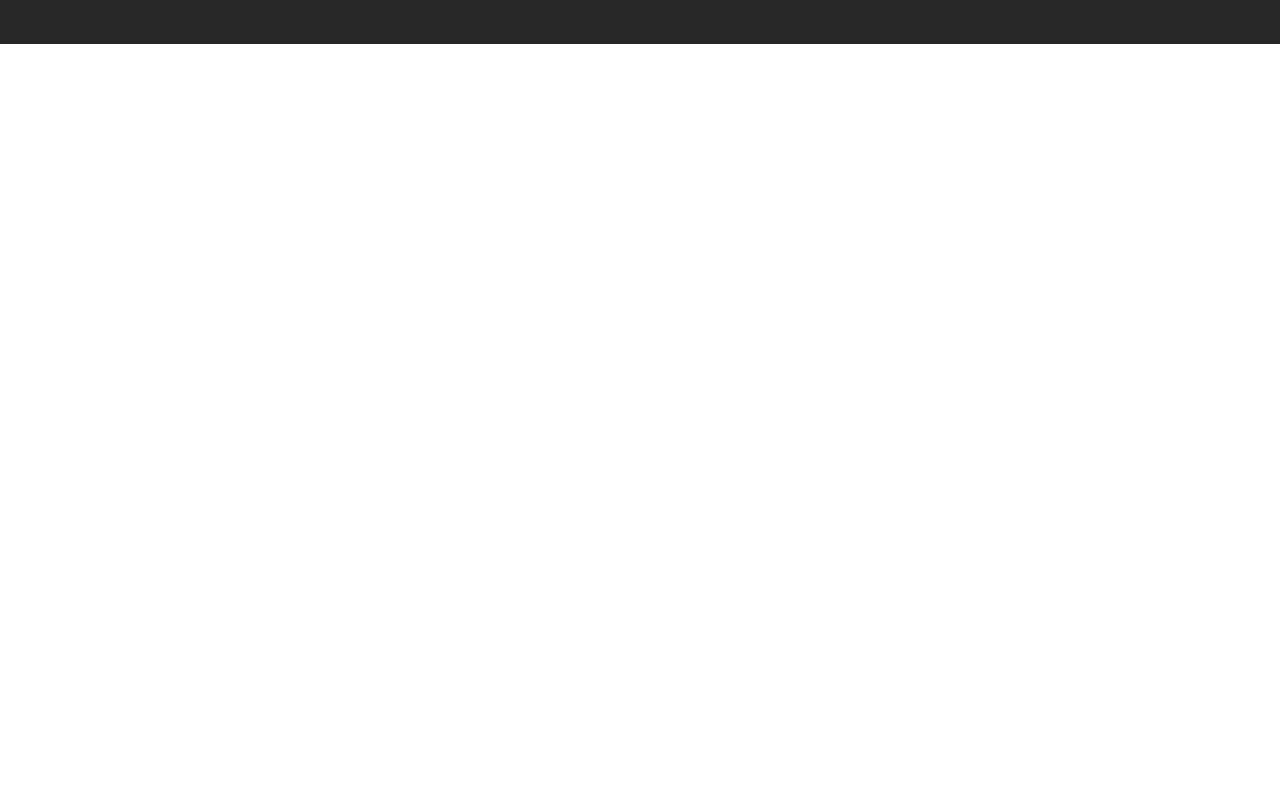
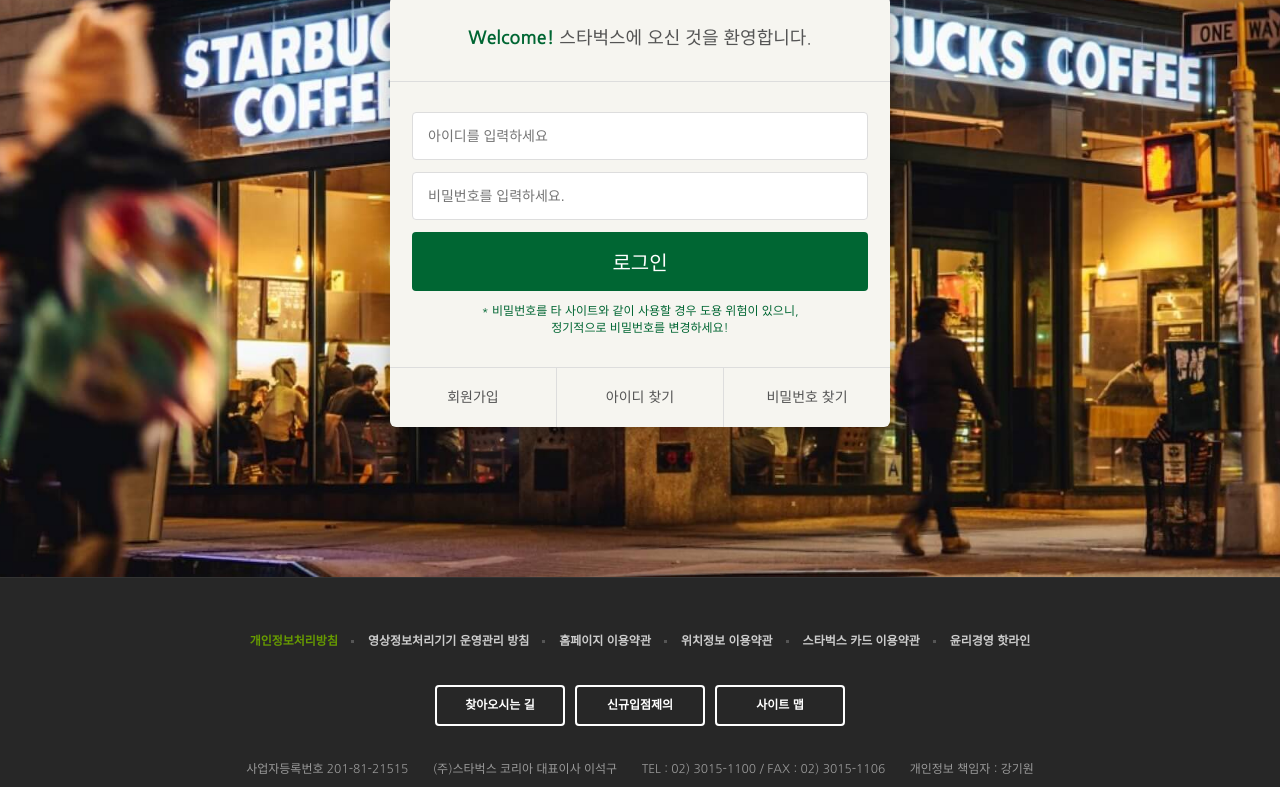
Before and after one commit to Mysterious-jo/starbucks, a plain HTML site: page signin/index.html in a window 1280 px wide. Shown: the part 290-1077 px from the top of the page. Before the commit the page ends 800 px from the top, so only its background shows below. Drawn offline with nearby package versions, Linux system fonts and the light colour scheme.

Commit message:
로그인 페이지 완성

```diff
--- /dev/null
+++ b/css/signin.css
@@ -0,0 +1,78 @@
+.signin {
+  margin-top: 120px;
+  padding: 100px 0 150px;
+  background-image: url("../images/signin_bg.jpg");
+  background-repeat: no-repeat;
+  background-position: center;
+  background-attachment: fixed;
+  background-size: cover;
+}
+.signin h1 {
+  color: #fff;
+  font-size: 30px;
+  font-weight: 700;
+  text-align: center;
+  margin-bottom: 24px;
+}
+.signin__card {
+  width: 500px;
+  margin: 0 auto;
+  border-radius: 6px;
+  background-color: #f6f5f0;
+  box-shadow: 2px 2px 20px rgba(0, 0, 0,.3);
+  color: #555;
+}
+.signin__card h2 {
+  padding: 30px;
+  font-size: 18px;
+  text-align: center;
+  border-bottom: 1px solid #ddd;
+}
+.signin__card h2 strong {
+  font-weight: 700;
+  color: #006633;
+}
+.signin__card form {
+  padding: 30px 22px;
+}
+.signin__card form input {
+  width: 100%;
+  margin-bottom: 12px;
+  padding: 15px;
+  border: 1px solid #ddd;
+  border-radius: 4px;
+  outline: none;
+  box-sizing: border-box;
+  font-size: 14px;
+}
+.signin__card form [type="submit"] {
+  background-color: #006633;
+  border: none;
+  color: #fff;
+  font-size: 20px;
+  cursor: pointer;
+}
+.signin__card p {
+  font-size: 12px;
+  color: #006633;
+  text-align: center;
+}
+.signin__card .actions {
+  display: flex;
+  border-top: 1px solid #ddd;
+}
+.signin__card .actions a {
+  flex-grow: 1;
+  flex-basis: 0;
+  text-align: center;
+  padding: 20px;
+  color: #555;
+  font-size: 14px;
+  border-right: 1px solid #ddd;
+}
+.signin__card .actions a:last-child {
+  border-right: none;
+}
+.signin__card .actions a:hover {
+  text-decoration: underline;
+}
--- a/signin/index.html
+++ b/signin/index.html
@@ -36,6 +36,7 @@
   <link rel="stylesheet" href="https://fonts.googleapis.com/icon?family=Material+Icons" />
 
   <link rel="stylesheet" href="../css/common.css" />
+  <link rel="stylesheet" href="../css/signin.css" />
 
   <script defer src="../js/common.js"></script>
 </head>
@@ -374,8 +375,26 @@
 
 
   <section class="signin">
-
-
+    <h1>로그인</h1>
+    <div class="signin__card">
+      <h2>
+        <strong>Welcome!</strong> 스타벅스에 오신 것을 환영합니다.
+      </h2>
+      <form>
+        <input type="text" placeholder="아이디를 입력하세요" />
+        <input type="password" placeholder="비밀번호를 입력하세요." />
+        <input type="submit" value="로그인" />
+        <p>
+          * 비밀번호를 타 사이트와 같이 사용할 경우 도용 위험이 있으니,<br />
+          정기적으로 비밀번호를 변경하세요!
+        </p>
+      </form>
+      <div class="actions">
+        <a href="javascript:void(0)">회원가입</a>
+        <a href="javascript:void(0)">아이디 찾기</a>
+        <a href="javascript:void(0)">비밀번호 찾기</a>
+      </div>
+    </div>
   </section>
 
 
```
